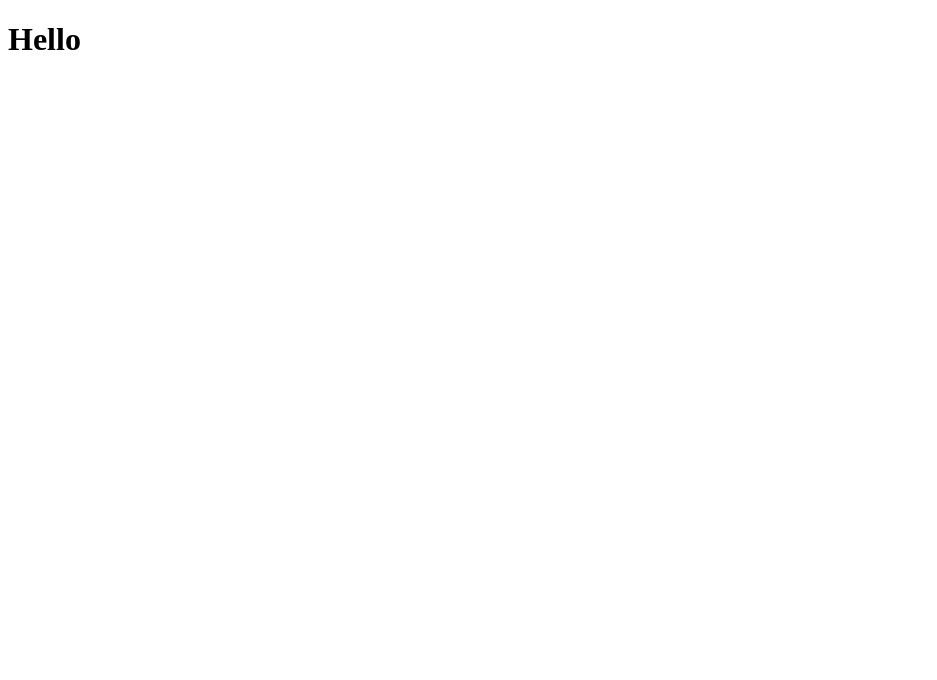
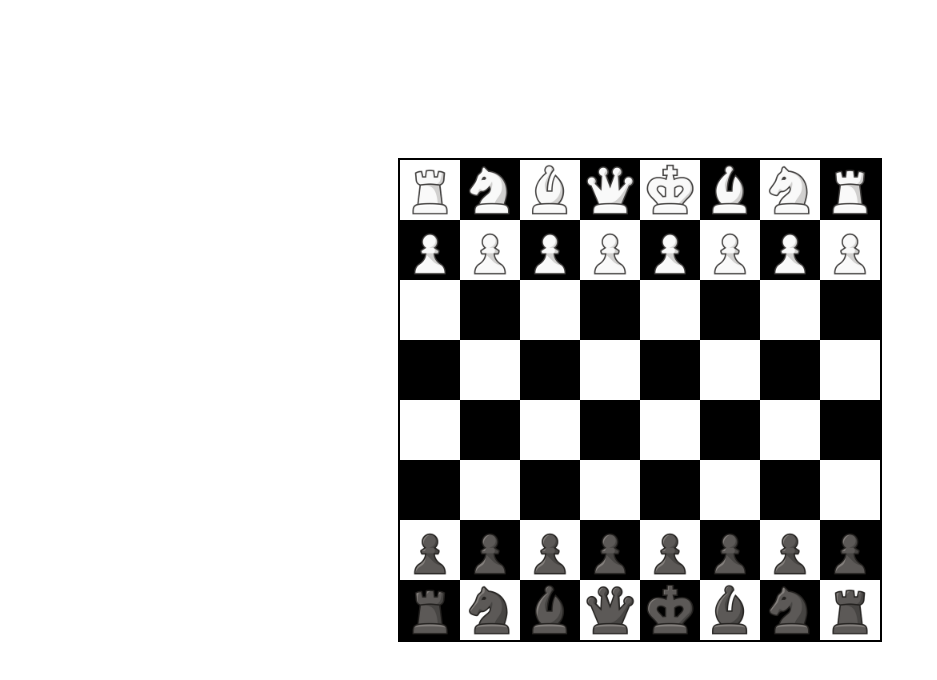
Before and after one commit to gouravsharma-00/vanilla-chess, a plain HTML site: page index.html in a window 1280 px wide. Shown: the whole page, without its empty margins (0-937 px from the left). Drawn offline with Linux system fonts and the light colour scheme.

Commit message:
chess board

```diff
--- a/app/app.js
+++ b/app/app.js
@@ -1,5 +1,8 @@
+import { createBoard } from './utility/utility.js'
+
 async function main() {
-    console.log('Hello JS')
+    createBoard()
+
 }
 
 main()
--- /dev/null
+++ b/app/types/pieces.types.js
@@ -0,0 +1,43 @@
+export const pieces = {
+  white: [
+    { name: "rook1",  type: "rook",   img: "public/images/white/rook.png",   legalMoves: "rook",   position: [0, 0] },
+    { name: "knight1",type: "knight", img: "public/images/white/knight.png", legalMoves: "knight", position: [0, 1] },
+    { name: "bishop1",type: "bishop", img: "public/images/white/bishop.png", legalMoves: "bishop", position: [0, 2] },
+    { name: "queen",  type: "queen",  img: "public/images/white/queen.png",  legalMoves: "queen",  position: [0, 3] },
+    { name: "king",   type: "king",   img: "public/images/white/king.png",   legalMoves: "king",   position: [0, 4] },
+    { name: "bishop2",type: "bishop", img: "public/images/white/bishop.png", legalMoves: "bishop", position: [0, 5] },
+    { name: "knight2",type: "knight", img: "public/images/white/knight.png", legalMoves: "knight", position: [0, 6] },
+    { name: "rook2",  type: "rook",   img: "public/images/white/rook.png",   legalMoves: "rook",   position: [0, 7] },
+
+    // Pawns
+    { name: "pawn1",  type: "pawn",   img: "public/images/white/pawn.png",   legalMoves: "pawn",   position: [1, 0] },
+    { name: "pawn2",  type: "pawn",   img: "public/images/white/pawn.png",   legalMoves: "pawn",   position: [1, 1] },
+    { name: "pawn3",  type: "pawn",   img: "public/images/white/pawn.png",   legalMoves: "pawn",   position: [1, 2] },
+    { name: "pawn4",  type: "pawn",   img: "public/images/white/pawn.png",   legalMoves: "pawn",   position: [1, 3] },
+    { name: "pawn5",  type: "pawn",   img: "public/images/white/pawn.png",   legalMoves: "pawn",   position: [1, 4] },
+    { name: "pawn6",  type: "pawn",   img: "public/images/white/pawn.png",   legalMoves: "pawn",   position: [1, 5] },
+    { name: "pawn7",  type: "pawn",   img: "public/images/white/pawn.png",   legalMoves: "pawn",   position: [1, 6] },
+    { name: "pawn8",  type: "pawn",   img: "public/images/white/pawn.png",   legalMoves: "pawn",   position: [1, 7] },
+  ],
+
+  black: [
+    { name: "rook1",  type: "rook",   img: "public/images/black/rook.png",   legalMoves: "rook",   position: [7, 0] },
+    { name: "knight1",type: "knight", img: "public/images/black/knight.png", legalMoves: "knight", position: [7, 1] },
+    { name: "bishop1",type: "bishop", img: "public/images/black/bishop.png", legalMoves: "bishop", position: [7, 2] },
+    { name: "queen",  type: "queen",  img: "public/images/black/queen.png",  legalMoves: "queen",  position: [7, 3] },
+    { name: "king",   type: "king",   img: "public/images/black/king.png",   legalMoves: "king",   position: [7, 4] },
+    { name: "bishop2",type: "bishop", img: "public/images/black/bishop.png", legalMoves: "bishop", position: [7, 5] },
+    { name: "knight2",type: "knight", img: "public/images/black/knight.png", legalMoves: "knight", position: [7, 6] },
+    { name: "rook2",  type: "rook",   img: "public/images/black/rook.png",   legalMoves: "rook",   position: [7, 7] },
+
+    // Pawns
+    { name: "pawn1",  type: "pawn",   img: "public/images/black/pawn.png",   legalMoves: "pawn",   position: [6, 0] },
+    { name: "pawn2",  type: "pawn",   img: "public/images/black/pawn.png",   legalMoves: "pawn",   position: [6, 1] },
+    { name: "pawn3",  type: "pawn",   img: "public/images/black/pawn.png",   legalMoves: "pawn",   position: [6, 2] },
+    { name: "pawn4",  type: "pawn",   img: "public/images/black/pawn.png",   legalMoves: "pawn",   position: [6, 3] },
+    { name: "pawn5",  type: "pawn",   img: "public/images/black/pawn.png",   legalMoves: "pawn",   position: [6, 4] },
+    { name: "pawn6",  type: "pawn",   img: "public/images/black/pawn.png",   legalMoves: "pawn",   position: [6, 5] },
+    { name: "pawn7",  type: "pawn",   img: "public/images/black/pawn.png",   legalMoves: "pawn",   position: [6, 6] },
+    { name: "pawn8",  type: "pawn",   img: "public/images/black/pawn.png",   legalMoves: "pawn",   position: [6, 7] },
+  ]
+};
--- a/app/utility/utility.js
+++ b/app/utility/utility.js
@@ -0,0 +1,57 @@
+import { pieces } from '../types/pieces.types.js'
+
+export function createBoard() {
+    const board = document.getElementById('board')
+
+    for(let row = 0; row < 8; row++) {
+        for(let col = 0; col < 8; col++) {
+            const grid = document.createElement('div')
+            if((col + row) % 2 == 0) {
+                grid.setAttribute('class', 'grid-white')
+            }else {
+                grid.setAttribute('class', 'grid-black')
+            }
+            grid.setAttribute('id', `square-${row}-${col}`)
+
+            grid.addEventListener('click', (e) =>{
+                console.log(e.target)
+            })
+            board.appendChild(grid)
+        }
+    }
+
+    PlaceItems()
+}
+
+
+export function PlaceItems() {
+    for(const color in pieces) {
+        pieces[color].forEach(piece => {
+            const img = document.createElement('img')
+            img.src = piece.img
+            img.alt = piece.type
+            img.classList.add('pieces', `piece-${color}`)
+
+            const [row, col] = piece.position
+
+            const square = document.getElementById(`square-${row}-${col}`)
+            square.appendChild(img)
+        })
+    }
+
+}
+
+
+
+/**
+ * [
+ * [1, 1, 1, 1, 1, 1, 1, 1],
+ * [1, 1, 1, 1, 1, 1, 1, 1],
+ * [0, 0, 0, 0, 0, 0, 0, 0],
+ * [0, 0, 0, 0, 0, 0, 0, 0],
+ * [0, 0, 0, 0, 0, 0, 0, 0],
+ * [0, 0, 0, 0, 0, 0, 0, 0],
+ * [1, 1, 1, 1, 1, 1, 1, 1],
+ * [1, 1, 1, 1, 1, 1, 1, 1]
+ * ]
+ */
--- a/index.html
+++ b/index.html
@@ -9,8 +9,10 @@
         <link rel="stylesheet" href="./public/style.css" />
     </head>
     <body>
-        <main>
-            <h1 class="heading">Hello</h1>
+        <main id="main">
+            <section id="board">
+
+            </section>
         </main>
     </body>
 </html>
--- a/public/style.css
+++ b/public/style.css
@@ -0,0 +1,39 @@
+* {
+    padding: 0;
+    margin: 0;
+    box-sizing: border-box;
+}
+
+#main {
+    background-color: rgb(255, 255, 255);
+    max-width: 100vw;
+    height: 100vh;
+    overflow: hidden;
+    display: flex;
+    justify-content: center;
+    align-items: center;
+    flex-direction: column;
+}
+
+.grid-black {
+
+    background-color: black;
+}
+
+.grid-white {
+
+    background-color: white;
+}
+#board {
+    display: grid;
+    grid-template-columns: repeat(8, 60px);
+    grid-template-rows: repeat(8, 60px);
+    border: 2px solid black;
+}
+
+.pieces {
+  width: 100%;
+  height: 100%;
+  object-fit: contain;
+  cursor: pointer;
+}
```
Also changed, not shown: public/images/black/bishop.png (added), public/images/black/king.png (added), public/images/black/knight.png (added), public/images/black/pawn.png (added), public/images/black/queen.png (added), public/images/black/rook.png (added), public/images/white/bishop.png (added), public/images/white/king.png (added), public/images/white/knight.png (added), public/images/white/pawn.png (added), public/images/white/queen.png (added), public/images/white/rook.png (added).
